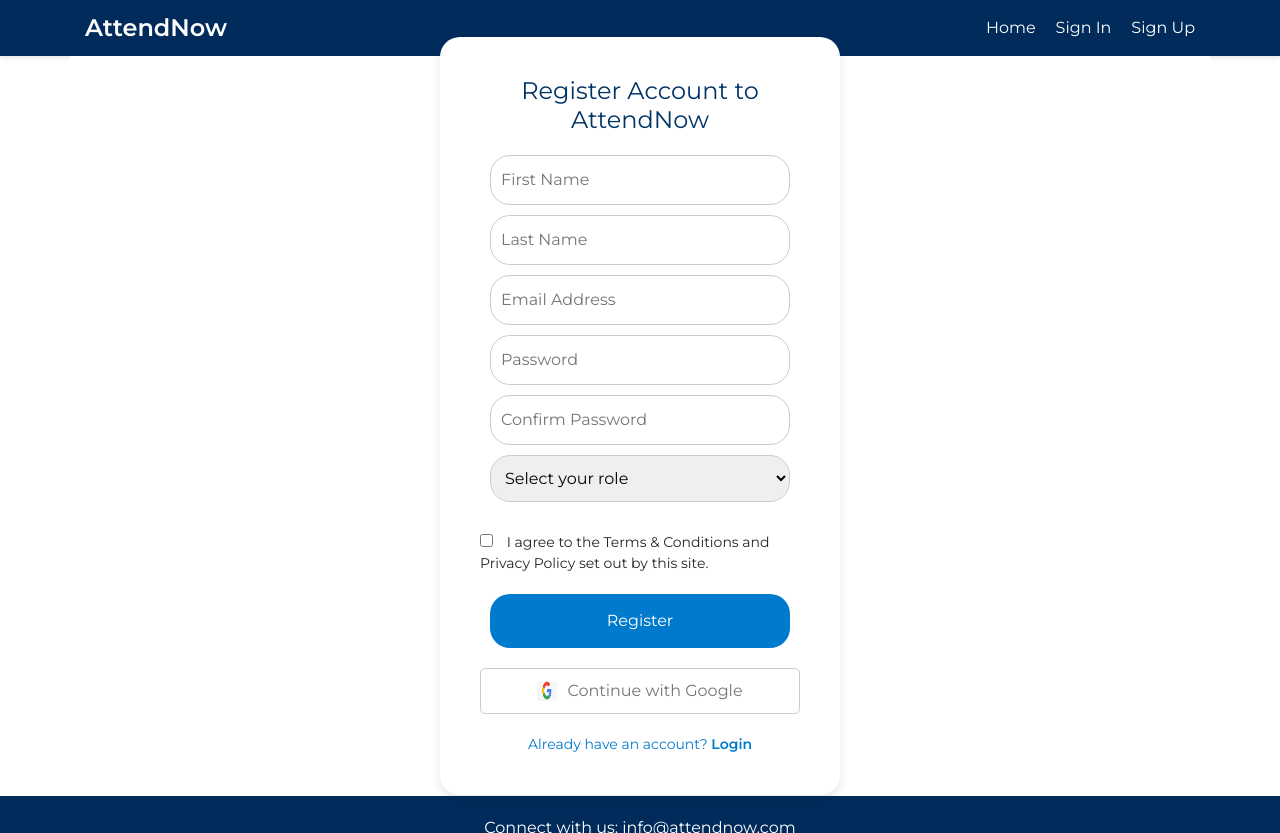
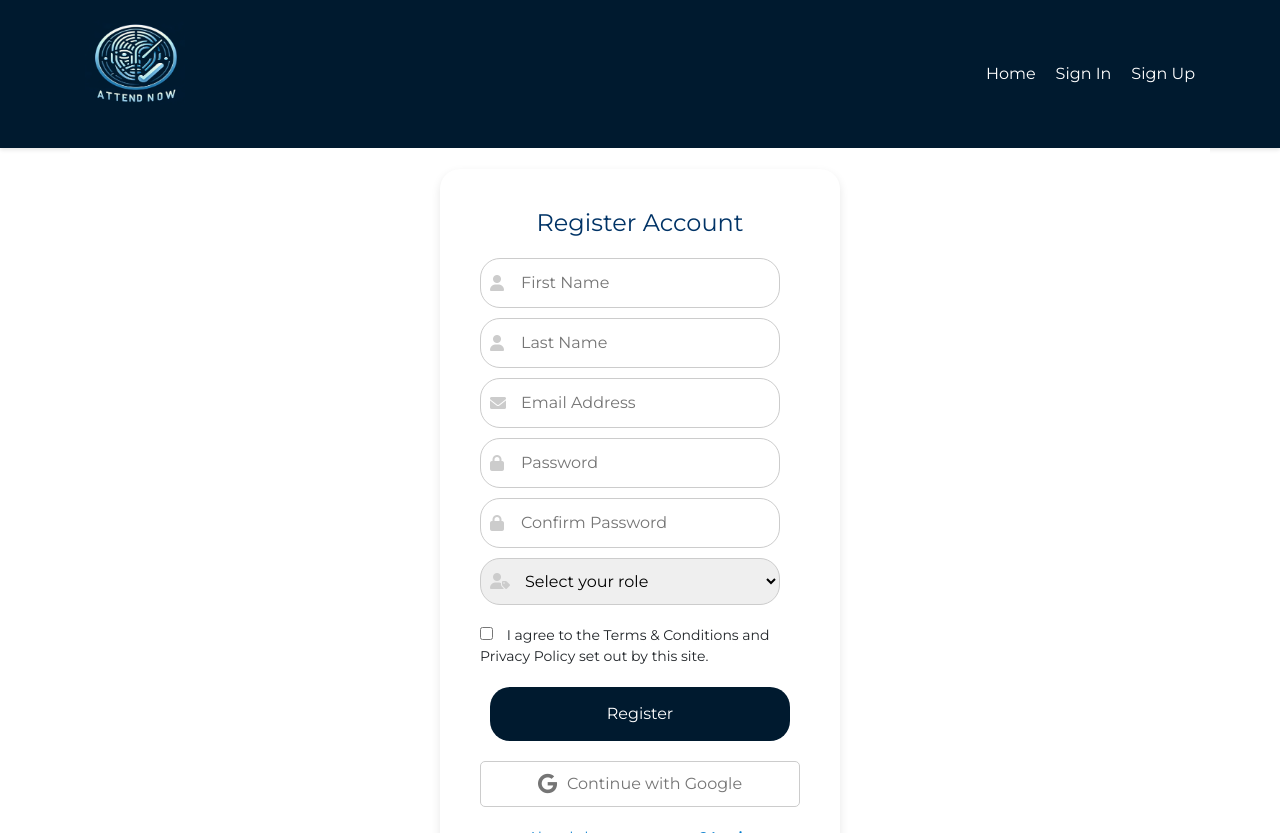
Before and after one commit to JadAoun1/AttendNow, a Django app: page /sign_up/ in a window 1280 px wide. Shown: the top 833 px of the page. Run offline with Django 5.2, Linux system fonts and the light colour scheme; some libraries are stand-ins or nearby versions.

Commit message:
Changes to coloring.

```diff
--- a/attendnow/attendance/templates/attendance/base.html
+++ b/attendnow/attendance/templates/attendance/base.html
@@ -1,34 +1,37 @@
-{% load static %}
-
 <!DOCTYPE html>
 <html lang="en">
+
 <head>
     <meta charset="UTF-8">
     <meta name="viewport" content="width=device-width, initial-scale=1.0">
     <title>{% block title %}AttendNow{% endblock %}</title>
     <link href="https://fonts.googleapis.com/css2?family=Montserrat:wght@400;600&display=swap" rel="stylesheet">
+    {% load static %}
     <link rel="stylesheet" href="{% static 'attendance/styles.css' %}">
     <link rel="stylesheet" href="https://maxcdn.bootstrapcdn.com/bootstrap/4.5.2/css/bootstrap.min.css">
+    <link rel="stylesheet" href="https://cdnjs.cloudflare.com/ajax/libs/font-awesome/6.0.0-beta3/css/all.min.css">
     <script src="https://code.jquery.com/jquery-3.5.1.slim.min.js"></script>
     <script src="https://cdn.jsdelivr.net/npm/@popperjs/core@2.5.4/dist/umd/popper.min.js"></script>
     <script src="https://maxcdn.bootstrapcdn.com/bootstrap/4.5.2/js/bootstrap.min.js"></script>
 </head>
+
 <body style="background-color: white; font-family: 'Montserrat', sans-serif; margin: 0;">
     <!-- Header section -->
-    <header class="header" style="background-color: #002B5B; color: white; padding: 10px 0;">
+    <header class="header" style="background-color: #001A2F; color: white; padding: 20px;">
         <div class="container">
             <div class="header-content">
-                <span class="logo-text">AttendNow</span>
+                <img src="{% static 'AttendNowLogo.png' %}" alt="Logo" style="width: 100px; height: auto; margin-bottom: 20px;">
+
                 <nav class="nav">
                     <ul>
-                        <li><a href="{% url 'home' %}" style="color: white; text-decoration: none;">Home</a></li>
+                        <li><a href="{% url 'home' %}" style="color: white;">Home</a></li>
                         {% if user.is_authenticated %}
-                            <li><a href="{% url 'profile' %}" style="color: white; text-decoration: none;">Profile</a></li>
-                            <li><a href="{% url 'weekly_attendance_view' %}" style="color: white; text-decoration: none;">Weekly Attendance</a></li>
-                            <li><a href="{% url 'logout' %}" style="color: white; text-decoration: none;">Logout</a></li>
+                            <li><a href="{% url 'profile' %}" style="color: white;">Profile</a></li>
+                            <li><a href="{% url 'weekly_attendance_view' %}" style="color: white;">Weekly Attendance</a></li>
+                            <li><a href="{% url 'logout' %}" style="color: white;">Logout</a></li>
                         {% else %}
-                            <li><a href="{% url 'sign_in' %}" style="color: white; text-decoration: none;">Sign In</a></li>
-                            <li><a href="{% url 'sign_up' %}" style="color: white; text-decoration: none;">Sign Up</a></li>
+                            <li><a href="{% url 'sign_in' %}" style="color: white;">Sign In</a></li>
+                            <li><a href="{% url 'sign_up' %}" style="color: white;">Sign Up</a></li>
                         {% endif %}
                     </ul>
                 </nav>
@@ -37,18 +40,29 @@
     </header>
 
     <!-- Main content wrapper -->
-    <div class="container content-wrapper" style="min-height: calc(100vh - 160px); padding-top: 20px;">
+    <div class="container content-wrapper" style="min-height: calc(100vh - 160px);">
         {% block content %}{% endblock %}
     </div>
 
     <!-- Footer section -->
-    <footer style="background-color: #002B5B; padding: 20px; color: white; text-align: center;">
-        <div style="max-width: 1200px; margin: 0 auto;">
-            <p>Connect with us: info@attendnow.com</p>
+    <footer style="background-color: #001A2F; color: white; padding: 20px;">
+        <div style="max-width: 1200px; margin: 0 auto; text-align: center;">
+            <p>&copy; 2024 AttendNow. All rights reserved.</p>
+            <p>
+                <a href="#" style="color: #00AEEF; text-decoration: none;">Privacy Policy</a> |
+                <a href="#" style="color: #00AEEF; text-decoration: none;">Terms of Service</a>
+            </p>
             <div style="margin-top: 10px;">
-                <img src="{% static 'attendance/footer-logo.png' %}" alt="AttendNow Logo" style="width: 100px;">
+                <img src="{% static 'AttendNowLogo.png' %}" alt="Logo" style="width: 100px; height: auto; margin-bottom: 20px;">
             </div>
+            <p style="margin-top: 10px;">Connect with us: <a href="mailto:info@attendnow.com" style="color: #00AEEF; text-decoration: none;">info@attendnow.com</a></p>
+            <p>Follow us on:
+                <a href="#" style="color: #00AEEF; text-decoration: none;"><i class="fab fa-facebook"></i></a>
+                <a href="#" style="color: #00AEEF; text-decoration: none;"><i class="fab fa-twitter"></i></a>
+                <a href="#" style="color: #00AEEF; text-decoration: none;"><i class="fab fa-linkedin"></i></a>
+            </p>
         </div>
     </footer>
 </body>
+
 </html>
--- a/attendnow/attendance/templates/attendance/home.html
+++ b/attendnow/attendance/templates/attendance/home.html
@@ -3,13 +3,13 @@
 {% block title %}Home{% endblock %}
 
 {% block content %}
+
 <div class="container" style="background: white; padding: 20px;">
 
     <section id="home" class="section" style="padding: 20px; background: white;">
         <div class="card" style="box-shadow: 0 4px 6px rgba(0,0,0,0.1); padding: 20px; margin-bottom: 20px;">
             <h1>Welcome to AttendNow</h1>
             <p>AttendNow simplifies attendance tracking through advanced facial recognition technology.</p>
-            <a href="{% url 'sign_in' %}" class="btn btn-primary btn-lg rounded-pill">Get Started</a>
         </div>
     </section>
 
@@ -51,7 +51,7 @@
         <div class="card" style="box-shadow: 0 4px 6px rgba(0,0,0,0.1); padding: 20px; margin-bottom: 20px;">
             <h1>Get Started</h1>
             <p>Ready to streamline your attendance process? Get started with AttendNow today and experience the convenience and efficiency of advanced facial recognition technology.</p>
-            <a href="{% url 'sign_up' %}" class="btn btn-primary btn-lg rounded-pill">Sign Up</a>
+            <a href="{% url 'sign_up' %}" style="background-color: #001A2F" class="btn btn-primary btn-lg rounded-pill">Sign Up</a>
         </div>
     </section>
 
--- a/attendnow/attendance/templates/attendance/signUp.html
+++ b/attendnow/attendance/templates/attendance/signUp.html
@@ -8,30 +8,58 @@
 
 <div style="display: flex; justify-content: center; align-items: center; height: calc(100vh - 120px); background: white;">
     <div style="background-color: #FFFFFF; border-radius: 20px; padding: 40px; text-align: center; width: 100%; max-width: 400px; box-shadow: 0 4px 10px rgba(0, 0, 0, 0.1);">
-        <h1 style="margin-bottom: 20px; font-size: 24px; color: #003366;">Register Account to AttendNow</h1>
+
+        <h1 style="margin-bottom: 20px; font-size: 24px; color: #003366;">Register Account</h1>
         <form method="post" onsubmit="handleRegister(event)" style="margin-top: 20px;">
             {% csrf_token %}
-            <input type="text" placeholder="First Name" required style="width: calc(100% - 20px); padding: 12px 10px; margin-bottom: 10px; border-radius: 20px; border: 1px solid #ccc; font-size: 16px;">
-            <input type="text" placeholder="Last Name" required style="width: calc(100% - 20px); padding: 12px 10px; margin-bottom: 10px; border-radius: 20px; border: 1px solid #ccc; font-size: 16px;">
-            <input type="email" placeholder="Email Address" required style="width: calc(100% - 20px); padding: 12px 10px; margin-bottom: 10px; border-radius: 20px; border: 1px solid #ccc; font-size: 16px;">
-            <input type="password" placeholder="Password" required style="width: calc(100% - 20px); padding: 12px 10px; margin-bottom: 10px; border-radius: 20px; border: 1px solid #ccc; font-size: 16px;">
-            <input type="password" placeholder="Confirm Password" required style="width: calc(100% - 20px); padding: 12px 10px; margin-bottom: 10px; border-radius: 20px; border: 1px solid #ccc; font-size: 16px;">
-            <select name="role" id="role-select" required onchange="checkRole()" style="width: calc(100% - 20px); padding: 12px 10px; margin-bottom: 10px; border-radius: 20px; border: 1px solid #ccc; font-size: 16px;">
+            <div style="position: relative; width: calc(100% - 20px); margin-bottom: 10px;">
+                <i class="fas fa-user" style="position: absolute; top: 50%; left: 10px; transform: translateY(-50%); color: #ccc;"></i>
+                <input type="text" placeholder="First Name" required style="width: 100%; padding: 12px 40px; border-radius: 20px; border: 1px solid #ccc; font-size: 16px;">
+            </div>
+            <div style="position: relative; width: calc(100% - 20px); margin-bottom: 10px;">
+                <i class="fas fa-user" style="position: absolute; top: 50%; left: 10px; transform: translateY(-50%); color: #ccc;"></i>
+                <input type="text" placeholder="Last Name" required style="width: 100%; padding: 12px 40px; border-radius: 20px; border: 1px solid #ccc; font-size: 16px;">
+            </div>
+            <div style="position: relative; width: calc(100% - 20px); margin-bottom: 10px;">
+                <i class="fas fa-envelope" style="position: absolute; top: 50%; left: 10px; transform: translateY(-50%); color: #ccc;"></i>
+                <input type="email" placeholder="Email Address" required style="width: 100%; padding: 12px 40px; border-radius: 20px; border: 1px solid #ccc; font-size: 16px;">
+            </div>
+            <div style="position: relative; width: calc(100% - 20px); margin-bottom: 10px;">
+                <i class="fas fa-lock" style="position: absolute; top: 50%; left: 10px; transform: translateY(-50%); color: #ccc;"></i>
+                <input type="password" placeholder="Password" required style="width: 100%; padding: 12px 40px; border-radius: 20px; border: 1px solid #ccc; font-size: 16px;">
+            </div>
+            <div style="position: relative; width: calc(100% - 20px); margin-bottom: 10px;">
+                <i class="fas fa-lock" style="position: absolute; top: 50%; left: 10px; transform: translateY(-50%); color: #ccc;"></i>
+                <input type="password" placeholder="Confirm Password" required style="width: 100%; padding: 12px 40px; border-radius: 20px; border: 1px solid #ccc; font-size: 16px;">
+            </div>
+            <div style="position: relative; width: calc(100% - 20px); margin-bottom: 10px;">
+                <i class="fas fa-user-tag" style="position: absolute; top: 50%; left: 10px; transform: translateY(-50%); color: #ccc;"></i>
+                <select name="role" id="role-select" required onchange="checkRole()" style="width: 100%; padding: 12px 40px; border-radius: 20px; border: 1px solid #ccc; font-size: 16px;">
                     <option value="" disabled selected>Select your role</option>
                     <option value="student">Student</option>
                     <option value="employee">Employee</option>
                     <option value="admin">Admin</option>
                 </select>
-            <div id="org-code-container" style="display: none; margin-top: 10px;">
-                <input type="text" id="org-code" name="org_code" placeholder="Enter Organization Code" style="width: calc(100% - 20px); padding: 12px 10px; margin-bottom: 10px; border-radius: 20px; border: 1px solid #ccc; font-size: 16px;">
+            </div>
+            <div id="org-code-container" style="display: none; margin-bottom: 10px;">
+                <div style="position: relative; width: calc(100% - 20px);">
+                    <i class="fas fa-building" style="position: absolute; top: 50%; left: 10px; transform: translateY(-50%); color: #ccc;"></i>
+                    <input type="text" id="org-code" name="org_code" placeholder="Enter Organization Code" style="width: 100%; padding: 12px 40px; border-radius: 20px; border: 1px solid #ccc; font-size: 16px;">
+                </div>
+            </div>
+            <div id="id-container" style="display: none; margin-bottom: 10px;">
+                <div style="position: relative; width: calc(100% - 20px);">
+                    <i class="fas fa-id-badge" style="position: absolute; top: 50%; left: 10px; transform: translateY(-50%); color: #ccc;"></i>
+                    <input type="text" id="id-number" name="id_number" placeholder="Enter ID Number" style="width: 100%; padding: 12px 40px; border-radius: 20px; border: 1px solid #ccc; font-size: 16px;">
+                </div>
             </div>
             <div style="text-align: left; font-size: 14px; margin-top: 20px;">
                 <input type="checkbox" required style="margin-right: 10px;">
                 I agree to the Terms & Conditions and Privacy Policy set out by this site.
             </div>
-            <button type="submit" style="width: calc(100% - 20px); padding: 15px; margin-top: 20px; background-color: #007ACC; border: none; border-radius: 20px; color: white; font-size: 16px; cursor: pointer;">Register</button>
+            <button type="submit" style="width: calc(100% - 20px); padding: 15px; margin-top: 20px; background-color: #001A2F; border: none; border-radius: 20px; color: white; font-size: 16px; cursor: pointer;">Register</button>
             <div style="background-color: transparent; color: #757575; border: 1px solid #ccc; border-radius: 5px; padding: 10px; margin-top: 20px; display: flex; align-items: center; justify-content: center; font-size: 16px; cursor: pointer;">
-                <img src="{% static 'attendnow/static/google_logo.png' %}" alt="Google Logo" style="width: 20px; height: 20px; margin-right: 10px;">
+                <i class="fab fa-google" style="font-size: 20px; margin-right: 10px;"></i>
                 Continue with Google
             </div>
             <div style="font-size: 14px; color: #007ACC; text-align: center; margin-top: 20px;">
@@ -43,12 +71,18 @@
 
 <script>
 function checkRole() {
-        var selectedRole = document.getElementById('role-select').value;
-        var orgCodeContainer = document.getElementById('org-code-container');
-        if (selectedRole === 'admin') {
+    const roleSelect = document.getElementById('role-select');
+    const orgCodeContainer = document.getElementById('org-code-container');
+    const idContainer = document.getElementById('id-container');
+    if (roleSelect.value === 'admin') {
         orgCodeContainer.style.display = 'block';
+        idContainer.style.display = 'none';
+    } else if (roleSelect.value === 'student' || roleSelect.value === 'employee') {
+        orgCodeContainer.style.display = 'none';
+        idContainer.style.display = 'block';
     } else {
         orgCodeContainer.style.display = 'none';
+        idContainer.style.display = 'none';
     }
 }
 
@@ -62,6 +96,7 @@
     const confirmPassword = document.querySelector('[placeholder="Confirm Password"]').value;
     const role = document.getElementById('role-select').value;
     const orgCode = (role === 'admin') ? document.getElementById('org-code').value : '';
+    const idNumber = (role === 'student' || role === 'employee') ? document.getElementById('id-number').value : '';
 
     const formData = new FormData();
     formData.append('first_name', firstName);
@@ -71,6 +106,7 @@
     formData.append('confirm_password', confirmPassword);
     formData.append('role', role);
     if (orgCode) formData.append('org_code', orgCode);
+    if (idNumber) formData.append('id_number', idNumber);
 
     const response = await fetch('/api/register/', {
         method: 'POST',
```
Also changed, not shown: attendnow/attendance/templates/attendance/dashboard.html (+8 -9 lines), attendnow/attendance/templates/attendance/signIn.html (+11 -5 lines). Lines whose indentation alone changed are shown as unchanged.
